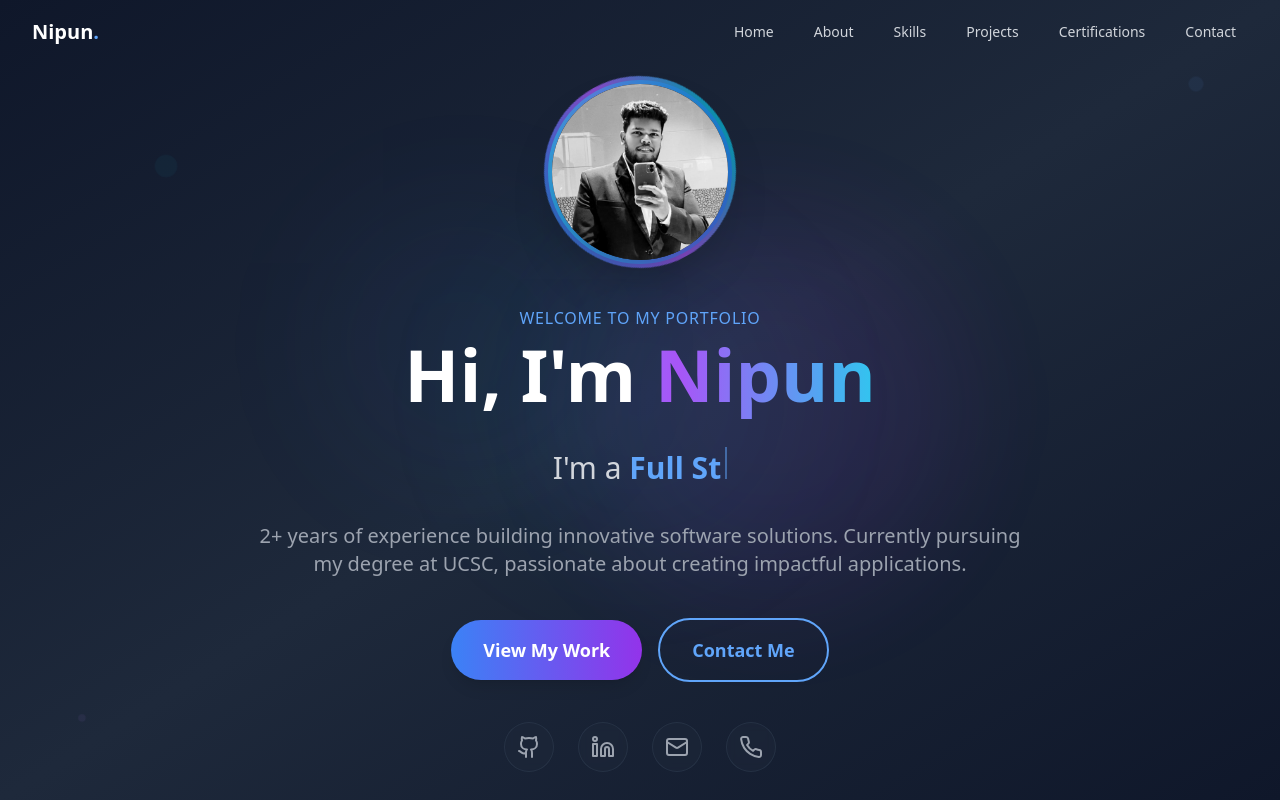
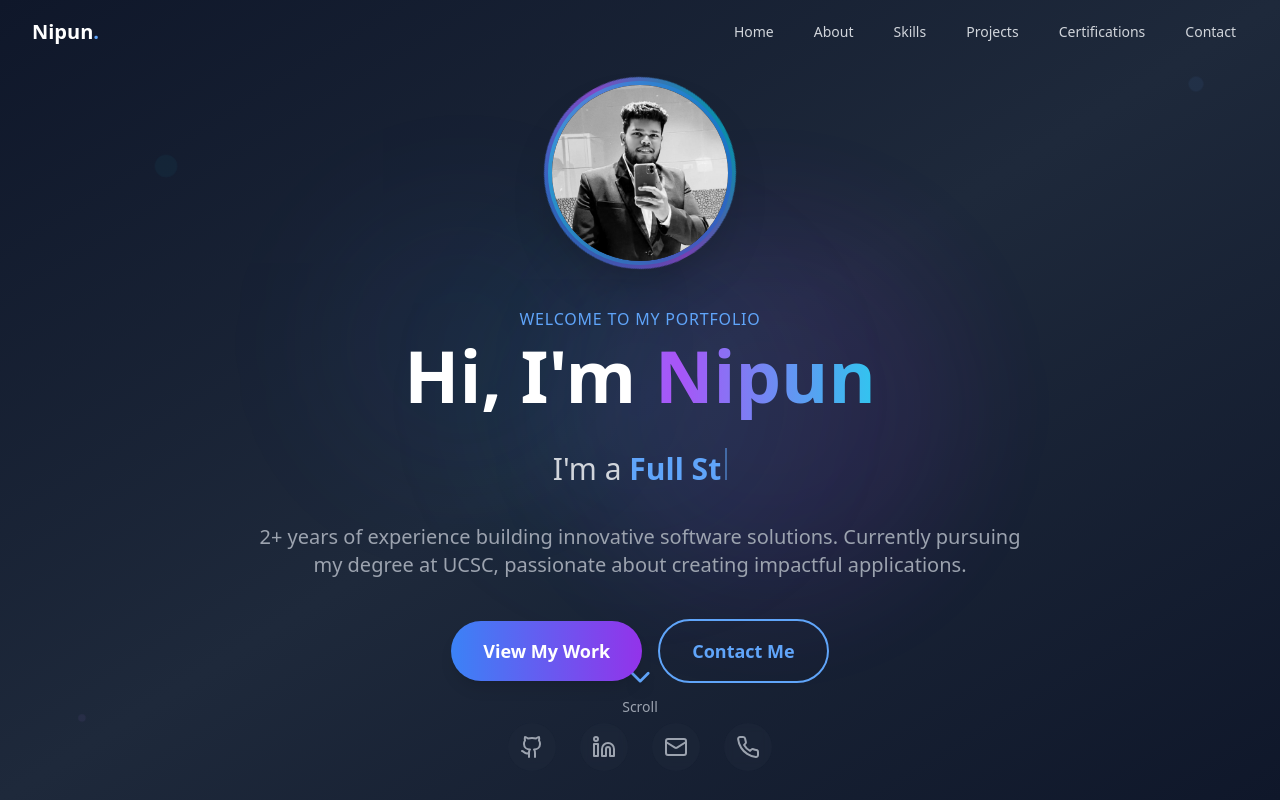
Before and after one commit to NipunBasnayake/Portfolio-2025, a React (Vite) app: page / in a window 1280 px wide. Shown: the top 800 px of the page. Built offline with nearby package versions, Linux system fonts and the light colour scheme.

Commit message:
enhance Hero component with improved animations, profile image handling, and social links interaction

```diff
--- a/src/components/Hero.jsx
+++ b/src/components/Hero.jsx
@@ -93,8 +93,7 @@ const Hero = () => {
                       <img
                         src={personalData.profilePic}
                         alt={`${personalData.firstName}'s profile illustration`}
-                              className={`w-full h-full object-cover object-center transition-all scale-100 duration-500 group-hover:scale-110 ${
-                                  imageLoaded ? 'opacity-100' : 'opacity-0'
+                        className={`w-full h-full object-cover object-center transition-all scale-100 duration-500 group-hover:scale-110 ${imageLoaded ? 'opacity-100' : 'opacity-0'
                           }`}
                         onLoad={handleImageLoad}
                         onError={handleImageError}
@@ -143,27 +142,32 @@ const Hero = () => {
               Currently pursuing my degree at UCSC, passionate about creating impactful applications.
             </p>
 
-              {/* Enhanced CTA Buttons */}
+            {/* Scroll Indicator (improved) */}
+            <div className="absolute bottom-10 left-1/2 transform -translate-x-1/2">
+              <div className="flex flex-col items-center animate-bounce">
+                <ChevronDown size={32} className="text-blue-400 drop-shadow-lg" />
+                <span className="text-sm text-gray-400 mt-1">Scroll</span>
+              </div>
+            </div>
+
+            {/* CTA Buttons with icons */}
             <div className="flex flex-col sm:flex-row gap-4 justify-center items-center pt-4">
               {sectionsData.hero.ctaButtons.map((button, index) => (
                 <button
                   key={index}
                   onClick={() => scrollToSection(button.link)}
-                        className={`group px-8 py-4 rounded-full font-semibold text-lg transition-all duration-300 transform hover:scale-105 hover:-translate-y-1 ${
-                            button.type === 'primary'
-                                ? 'bg-gradient-to-r from-blue-500 to-purple-600 text-white shadow-lg hover:shadow-2xl hover:shadow-blue-500/25 hover:from-blue-600 hover:to-purple-700 relative overflow-hidden'
-                                : 'border-2 border-blue-400 text-blue-400 hover:bg-blue-400 hover:text-white hover:shadow-lg hover:shadow-blue-400/25 relative overflow-hidden'
+                  className={`group px-8 py-4 flex items-center gap-2 rounded-full font-semibold text-lg transition-all duration-300 transform hover:scale-105 hover:-translate-y-1 ${button.type === 'primary'
+                      ? 'bg-gradient-to-r from-blue-500 to-purple-600 text-white shadow-lg hover:shadow-2xl'
+                      : 'border-2 border-blue-400 text-blue-400 hover:bg-blue-400 hover:text-white'
                     }`}
                 >
-                      <span className="relative z-10">{button.text}</span>
-                      {button.type === 'primary' && (
-                          <div className="absolute inset-0 bg-gradient-to-r from-purple-600 to-cyan-500 opacity-0 group-hover:opacity-100 transition-opacity duration-300"></div>
-                      )}
+                  {button.icon && <button.icon size={20} />}
+                  {button.text}
                 </button>
               ))}
             </div>
 
-              {/* Enhanced Social Links */}
+            {/* Social Links with tooltip */}
             <div className="flex justify-center space-x-6 pt-4">
               {[
                 { href: personalData.socialLinks.github, icon: Github, label: 'GitHub' },
@@ -176,22 +180,19 @@ const Hero = () => {
                   href={href}
                   target={href.startsWith('http') ? '_blank' : undefined}
                   rel={href.startsWith('http') ? 'noopener noreferrer' : undefined}
-                        className="group p-3 bg-slate-800/50 hover:bg-slate-700/70 rounded-full text-gray-400 hover:text-white transition-all duration-300 transform hover:scale-110 hover:-translate-y-1 backdrop-blur-sm border border-slate-700/50 hover:border-blue-400/50"
+                  className="group relative p-3 bg-slate-800/50 hover:bg-slate-700/70 rounded-full text-gray-400 hover:text-white transition-all duration-300 transform hover:scale-110 hover:-translate-y-1 backdrop-blur-sm"
                   aria-label={label}
                 >
-                      <Icon size={24} className="group-hover:animate-pulse" />
+                  <Icon size={24} className="group-hover:rotate-6 transition-transform" />
+                  <span className="absolute -bottom-8 left-1/2 -translate-x-1/2 opacity-0 group-hover:opacity-100 text-xs bg-slate-900 text-gray-300 px-2 py-1 rounded-md transition-opacity duration-300">
+                    {label}
+                  </span>
                 </a>
               ))}
             </div>
+
           </div>
         </div>
-
-          {/* Enhanced scroll indicator */}
-          {/*  <div className="absolute top-1/2 left-1/2 transform -translate-x-1/2 -translate-y-1/2 animate-bounce">*/}
-          {/*      <div className="p-2 rounded-full bg-slate-800/30 backdrop-blur-sm border border-slate-700/50">*/}
-          {/*          <ChevronDown size={32} className="text-gray-400 hover:text-blue-400 transition-colors duration-300" />*/}
-          {/*      </div>*/}
-          {/*  </div>*/}
       </div>
 
       {/* Custom CSS for animations */}
```
Lines whose indentation alone changed are shown as unchanged.
